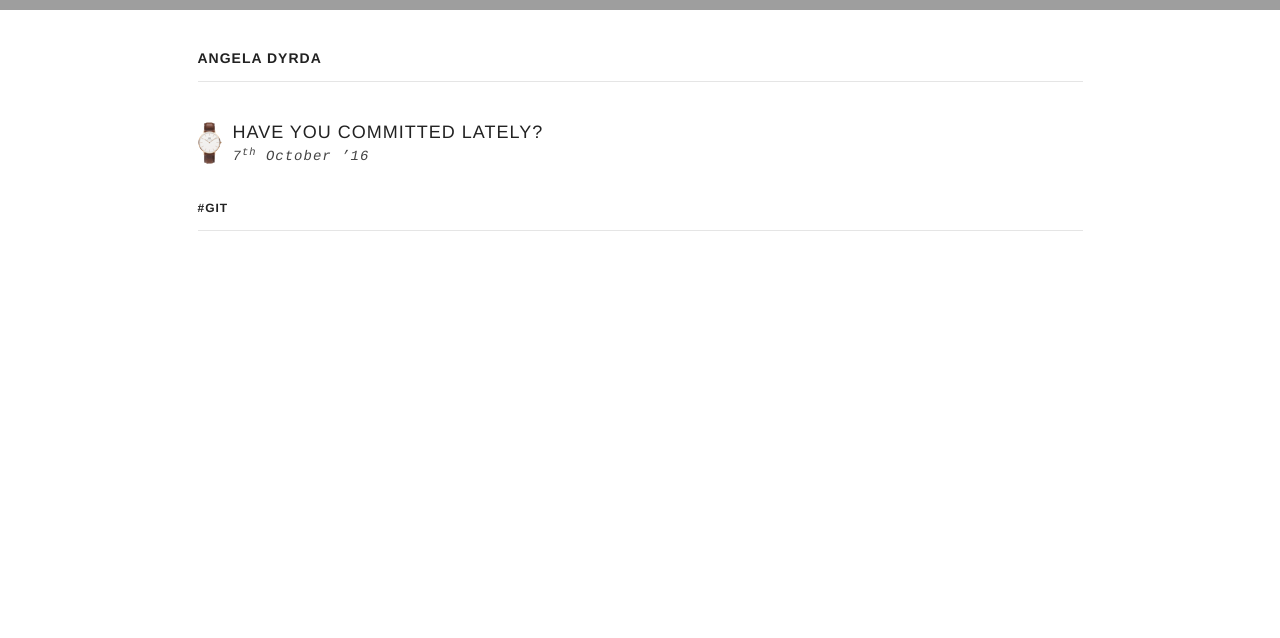
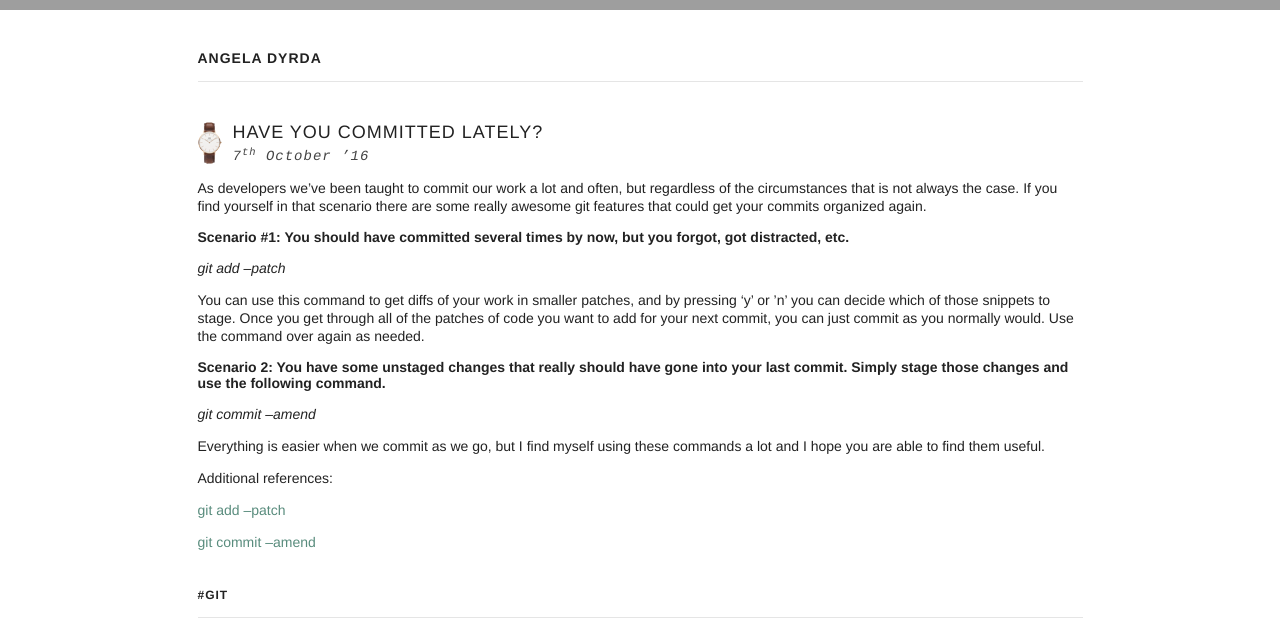
Before and after one commit to adyrda2/adyrda2.github.io, a Jekyll site: the page built from _posts/2016-10-07-have-you-committed-lately.markdown, in a window 1280 px wide. Shown: the top 638 px of the page. Built offline with Jekyll 4.4.1, drawn with Linux system fonts in a browser that asks for light colours; grey boxes are pictures that could not be loaded.

Commit message:
Update 2016-10-07-have-you-committed-lately.markdown

```diff
--- a/_posts/2016-10-07-have-you-committed-lately.markdown
+++ b/_posts/2016-10-07-have-you-committed-lately.markdown
@@ -6,3 +6,23 @@ categories: Git
 location:
 tags: git
 ---
+
+As developers we’ve been taught to commit our work a lot and often, but regardless of the circumstances that is not always the case. If you find yourself in that scenario there are some really awesome git features that could get your commits organized again.
+
+#### Scenario #1: You should have committed several times by now, but you forgot, got distracted, etc.
+
+*git add --patch*
+
+You can use this command to get diffs of your work in smaller patches, and by  pressing ‘y’ or ’n’ you can decide which of those snippets to stage. Once you get through all of the patches of code you want to add for your next commit, you can just commit as you normally would. Use the command over again as needed.
+
+#### Scenario 2: You have some unstaged changes that really should have gone into your last commit. Simply stage those changes and use the following command.
+
+*git commit --amend*
+
+Everything is easier when we commit as we go, but I find myself using these commands a lot and I hope you are able to find them useful.
+
+Additional references:
+
+[git add --patch]("https://git-scm.com/docs/git-add")
+
+[git commit --amend]("https://help.github.com/articles/changing-a-commit-message/")
```
